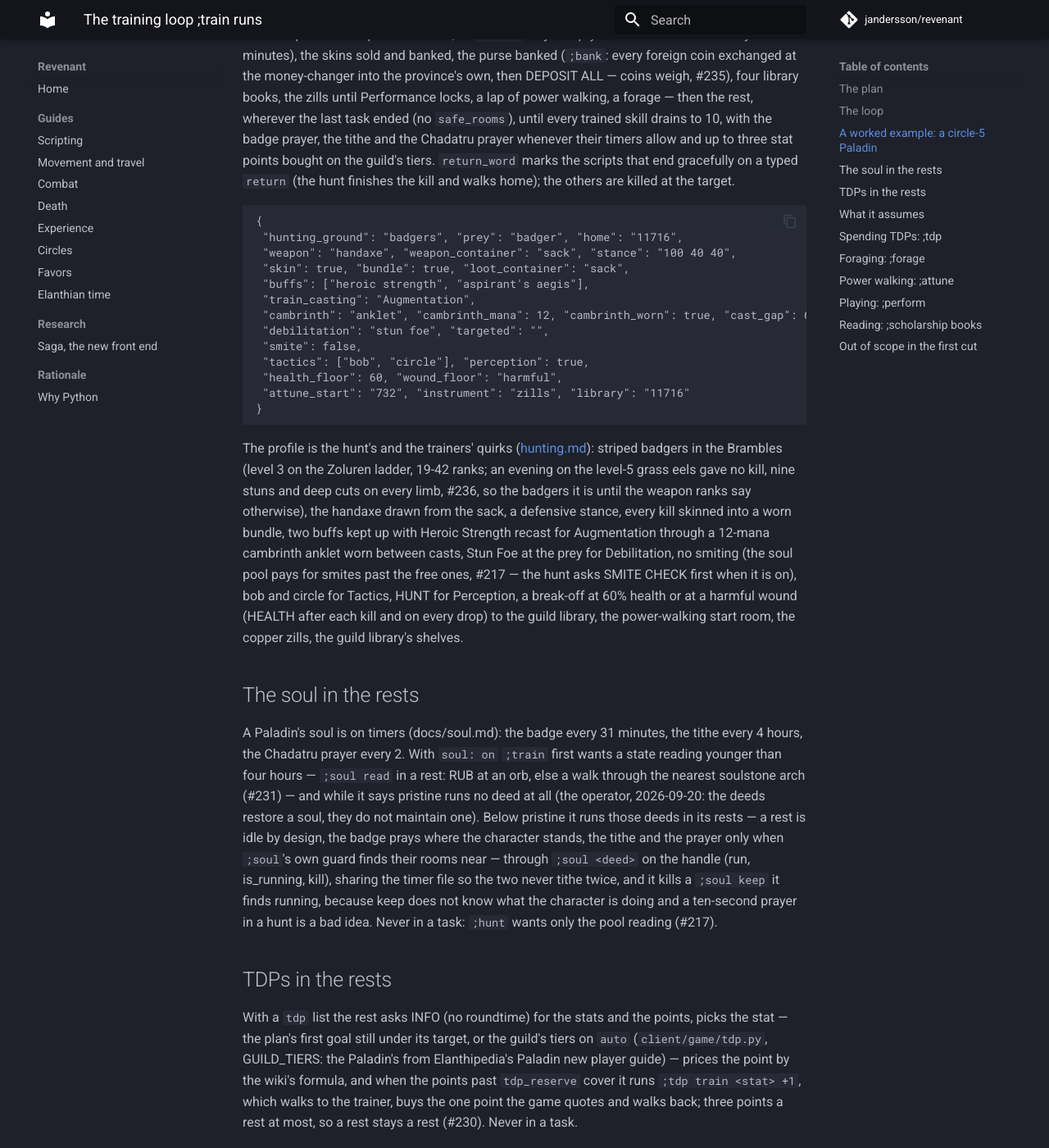
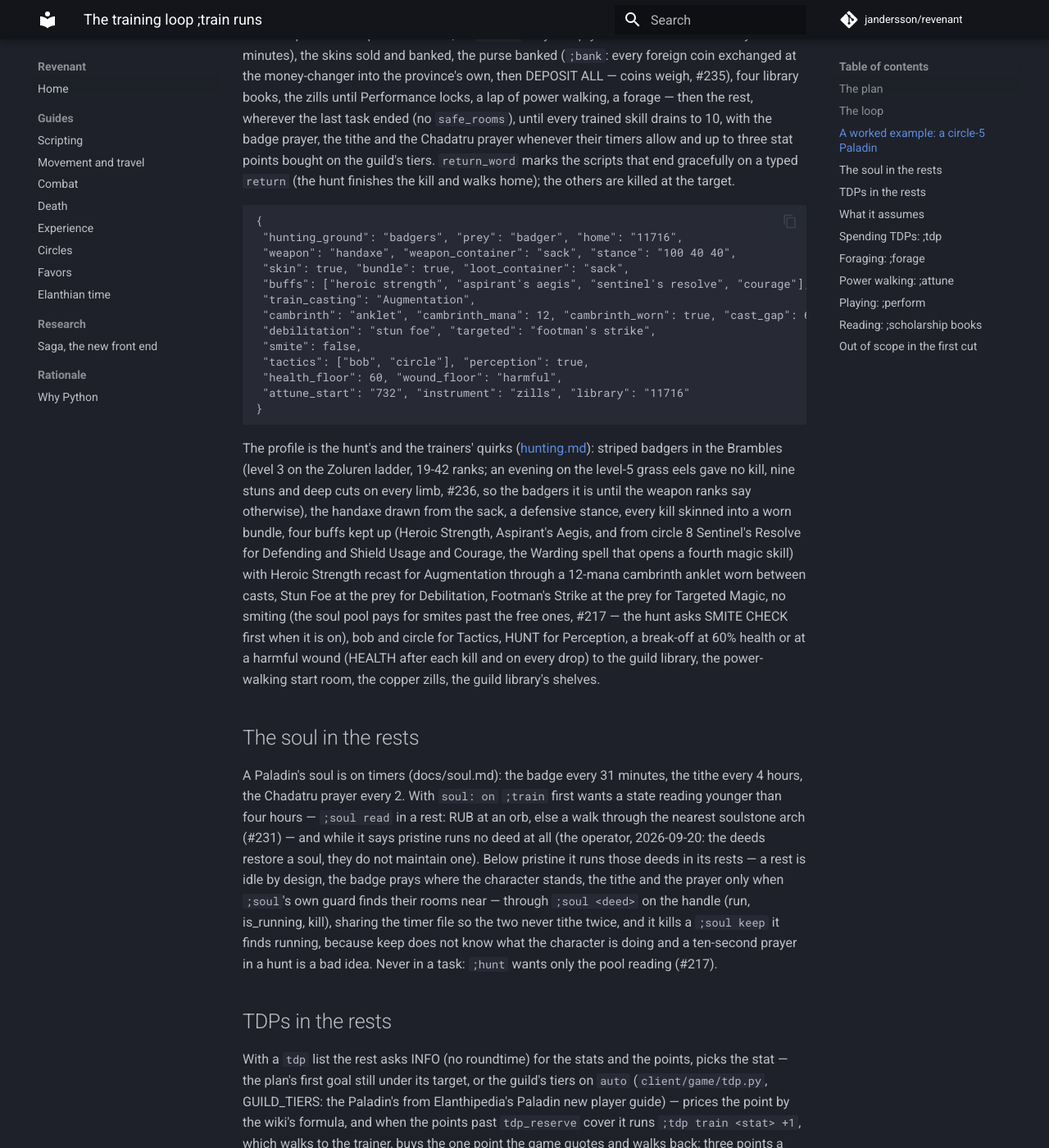
Before and after one commit to jandersson/revenant, an MkDocs documentation site: the page built from docs/training.md, in a window 1280 px wide and 1400 px high, scrolled down 3217 px. Shown: the whole window at 82% size. Built offline with MkDocs 1.6.1 and Material for MkDocs 9.7.7, drawn with Linux system fonts in a browser that asks for light colours; comment, search, counter and statistics services are not loaded.

Commit message:
docs(training): the worked profile learns Sentinel's Resolve and Courage, Footman's Strike targeted
Circle 8's three slots went to Sentinel's Resolve (Defending, Shield
Usage) and Courage (a Warding spell, a fourth magic skill); the
example profile keeps both up beside Heroic Strength and Aspirant's
Aegis, and names Footman's Strike as the targeted spell so Targeted
Magic trains too.

Co-Authored-By: Claude Fable 5.1 <noreply@anthropic.com>

````diff
--- a/docs/training.md
+++ b/docs/training.md
@@ -116,10 +116,10 @@ What the loop does with it: the climbs until Athletics reaches 30, the hunt (its
  "hunting_ground": "badgers", "prey": "badger", "home": "11716",
  "weapon": "handaxe", "weapon_container": "sack", "stance": "100 40 40",
  "skin": true, "bundle": true, "loot_container": "sack",
- "buffs": ["heroic strength", "aspirant's aegis"],
+ "buffs": ["heroic strength", "aspirant's aegis", "sentinel's resolve", "courage"],
  "train_casting": "Augmentation",
  "cambrinth": "anklet", "cambrinth_mana": 12, "cambrinth_worn": true, "cast_gap": 60,
- "debilitation": "stun foe", "targeted": "",
+ "debilitation": "stun foe", "targeted": "footman's strike",
  "smite": false,
  "tactics": ["bob", "circle"], "perception": true,
  "health_floor": 60, "wound_floor": "harmful",
@@ -127,7 +127,7 @@ What the loop does with it: the climbs until Athletics reaches 30, the hunt (its
 }
 ```
 
-The profile is the hunt's and the trainers' quirks ([hunting.md](hunting.md)): striped badgers in the Brambles (level 3 on the Zoluren ladder, 19-42 ranks; an evening on the level-5 grass eels gave no kill, nine stuns and deep cuts on every limb, #236, so the badgers it is until the weapon ranks say otherwise), the handaxe drawn from the sack, a defensive stance, every kill skinned into a worn bundle, two buffs kept up with Heroic Strength recast for Augmentation through a 12-mana cambrinth anklet worn between casts, Stun Foe at the prey for Debilitation, no smiting (the soul pool pays for smites past the free ones, #217 — the hunt asks SMITE CHECK first when it is on), bob and circle for Tactics, HUNT for Perception, a break-off at 60% health or at a harmful wound (HEALTH after each kill and on every drop) to the guild library, the power-walking start room, the copper zills, the guild library's shelves.
+The profile is the hunt's and the trainers' quirks ([hunting.md](hunting.md)): striped badgers in the Brambles (level 3 on the Zoluren ladder, 19-42 ranks; an evening on the level-5 grass eels gave no kill, nine stuns and deep cuts on every limb, #236, so the badgers it is until the weapon ranks say otherwise), the handaxe drawn from the sack, a defensive stance, every kill skinned into a worn bundle, four buffs kept up (Heroic Strength, Aspirant's Aegis, and from circle 8 Sentinel's Resolve for Defending and Shield Usage and Courage, the Warding spell that opens a fourth magic skill) with Heroic Strength recast for Augmentation through a 12-mana cambrinth anklet worn between casts, Stun Foe at the prey for Debilitation, Footman's Strike at the prey for Targeted Magic, no smiting (the soul pool pays for smites past the free ones, #217 — the hunt asks SMITE CHECK first when it is on), bob and circle for Tactics, HUNT for Perception, a break-off at 60% health or at a harmful wound (HEALTH after each kill and on every drop) to the guild library, the power-walking start room, the copper zills, the guild library's shelves.
 
 ## The soul in the rests
 
````
